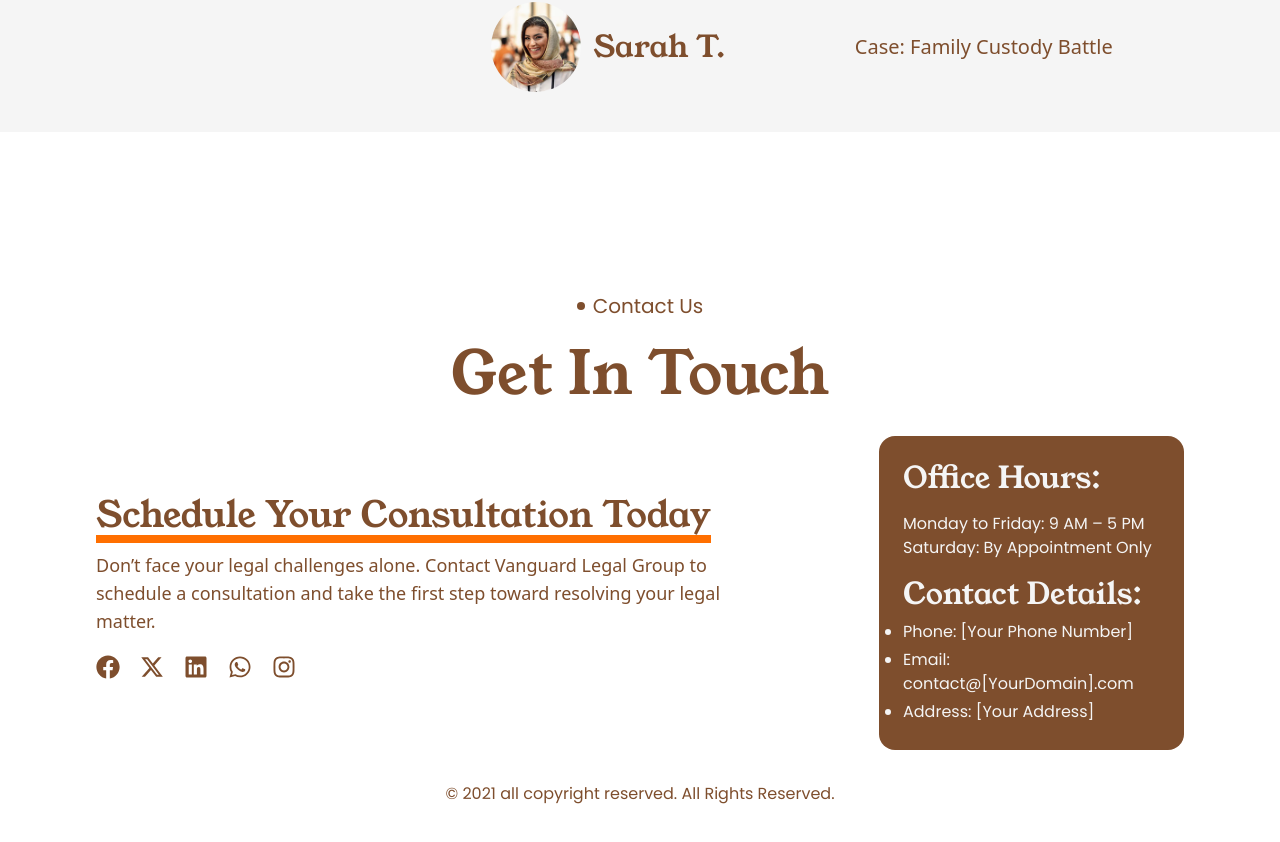
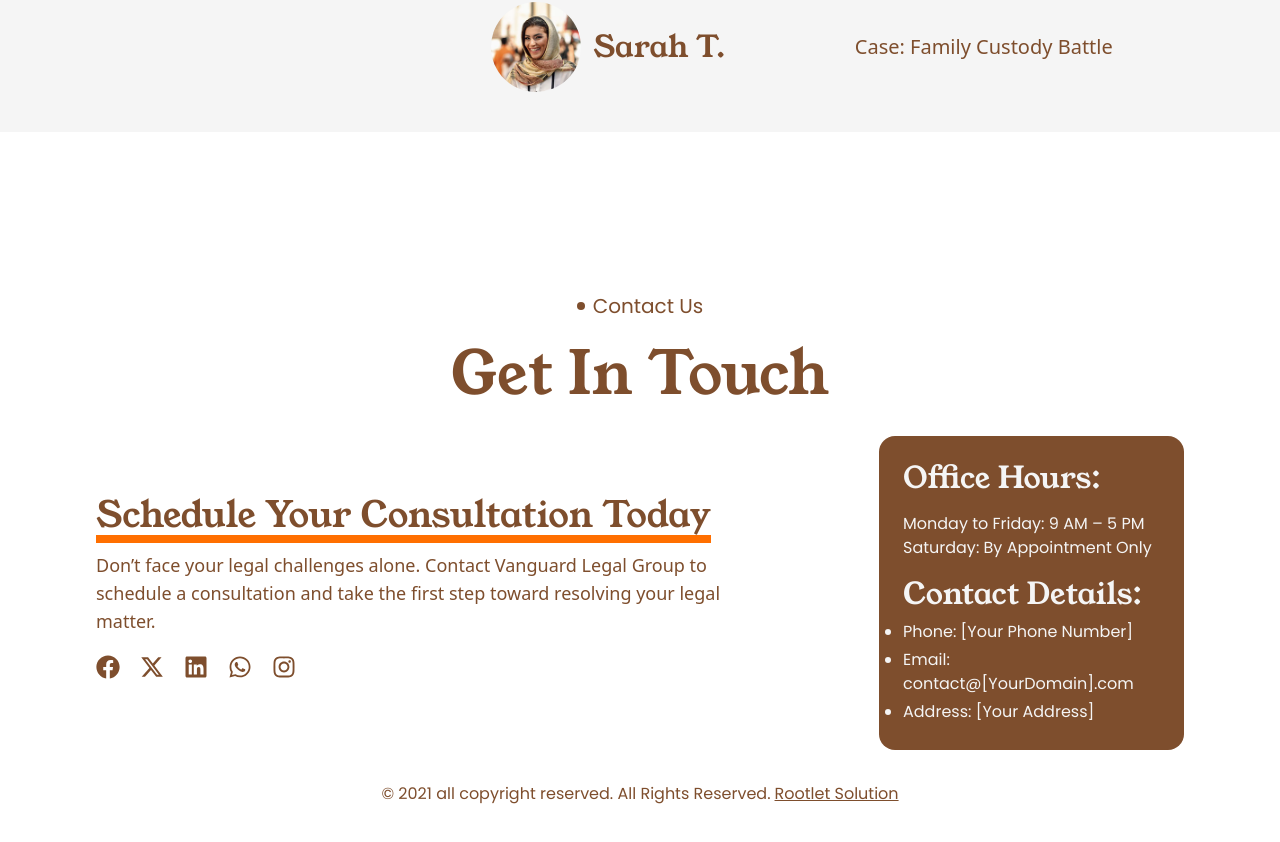
Before and after one commit to Maryammuhammadafzal/Law---Firm-Landing-Page, a Next.js app: page / in a window 1280 px wide. Shown: the part 6318-7160 px from the top of the page. Built offline with nearby package versions, Linux system fonts and the light colour scheme; a web font is replaced by a local one.

Commit message:
Update Footer.tsx

```diff
--- a/src/components/Footer.tsx
+++ b/src/components/Footer.tsx
@@ -50,8 +50,8 @@ const Footer = () => {
                 </div>
 
                 <div className='flex copyright w-full h-auto justify-center items-center'>
-                    <p className='md:text-base sm:text-sm text-xs font-sans'>
-                        © 2021 all copyright reserved. All Rights Reserved.
+                    <p className='md:text-base sm:text-sm text-xs font-sans flex gap-1'>
+                        © 2021 all copyright reserved. All Rights Reserved. <a href="https://rootletsolutions.com/" target="_blank" className="underline">Rootlet Solution</a>
                     </p>
                 </div>
             </div>
```
